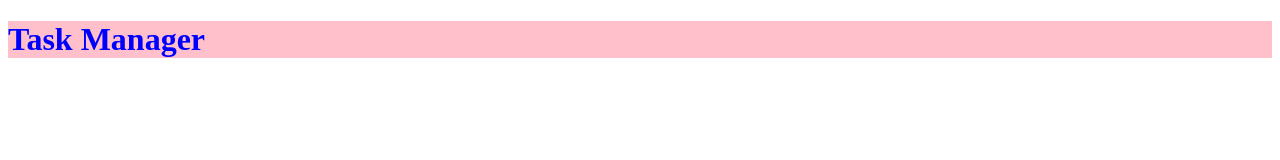
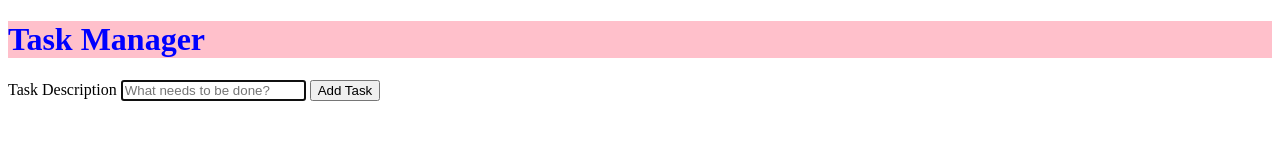
Before and after one commit to f5-cambra/task-manager, a plain HTML site: page index.html in a window 1280 px wide. Drawn offline with Linux system fonts and the light colour scheme.

Commit message:
feat: add basic HTML form for task input
- Create semantic HTML structure
- Add form with text input for task description
- Include label for accessibility
- Add submit button

```diff
--- a/index.html
+++ b/index.html
@@ -1,12 +1,33 @@
 <!DOCTYPE html>
 <html lang="en">
 <head>
-  <meta charset="UTF-8">
-  <meta name="viewport" content="width=device-width, initial-scale=1.0">
-  <title>Task Manager</title>
-  <link rel="stylesheet" href="style.css">
+    <meta charset="UTF-8">
+    <meta name="viewport" content="width=device-width, initial-scale=1.0">
+    <meta name="description" content="A simple task manager to organize your daily tasks">
+    <title>Task Manager</title>
+    <link rel="stylesheet" href="style.css">
 </head>
 <body>
-  <h1>Task Manager</h1>
+    <main>
+        <h1>Task Manager</h1>
+
+        <!-- Task Input Form -->
+        <form id="taskForm">
+            <label for="taskDescription">
+                Task Description
+            </label>
+            <input
+                type="text"
+                id="taskDescription"
+                name="taskDescription"
+                placeholder="What needs to be done?"
+                required
+                autofocus
+            >
+            <button type="submit">
+                Add Task
+            </button>
+        </form>
+    </main>
 </body>
 </html>
```
